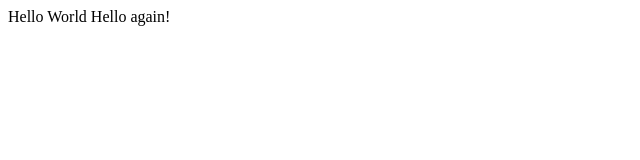
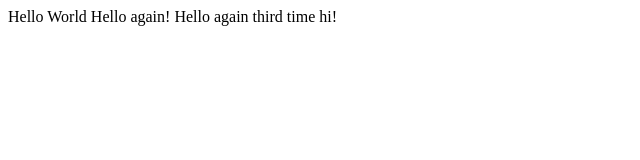
Before and after one commit to Josephodunfa/Odunfa-codes, a plain HTML site: page hello.html in a window 1280 px wide. Shown: the whole page, without its empty margins (0-640 px from the left). Drawn offline with Linux system fonts and the light colour scheme.

Commit message:
Added hello.html

```diff
--- a/hello.html
+++ b/hello.html
@@ -4,6 +4,6 @@
 	    <Title>My Web Page!</Title>
 	</head>
 	<Body>
-	    Hello World Hello again!
+	    Hello World Hello again! Hello again third time hi!
 	</Body>
 </html>
```
